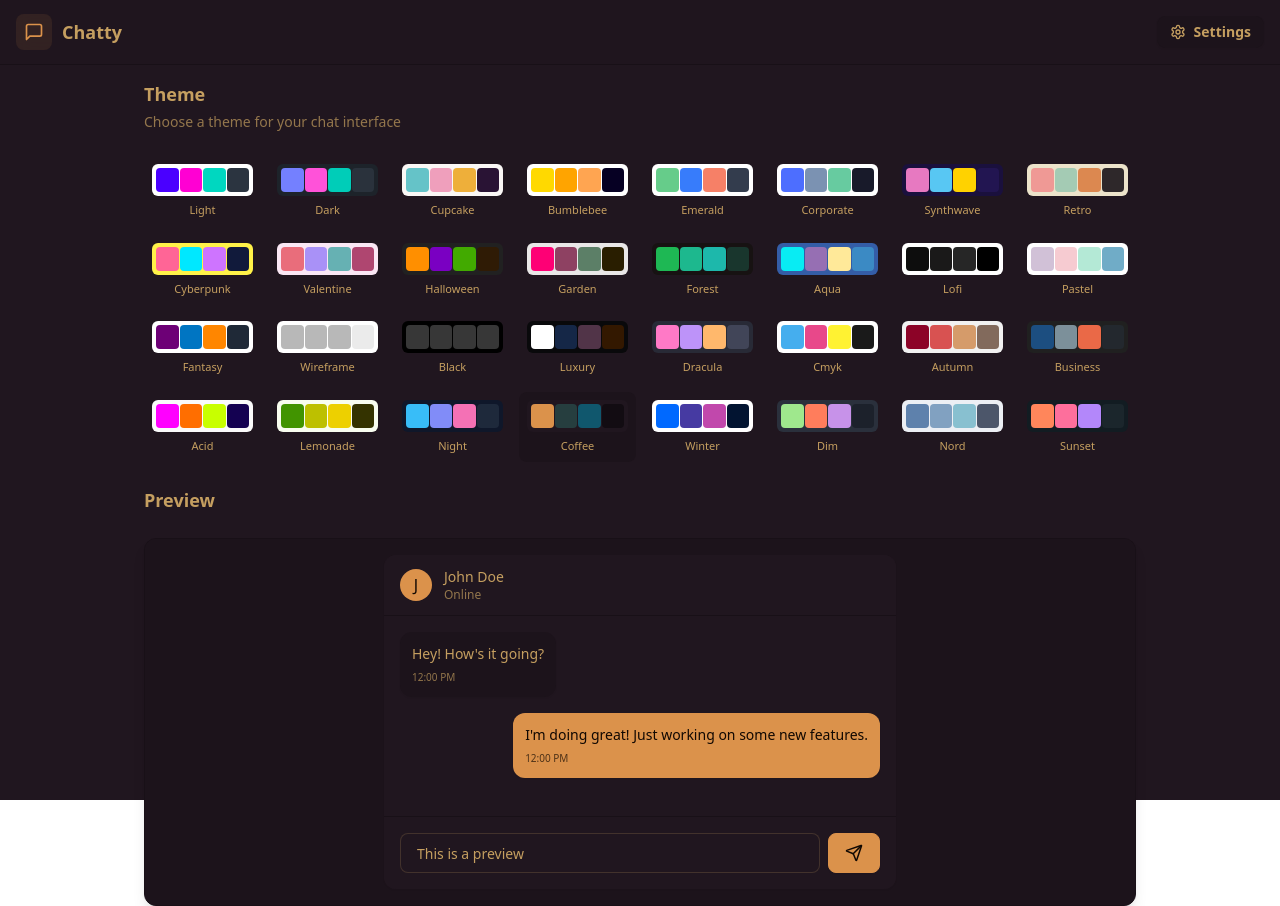
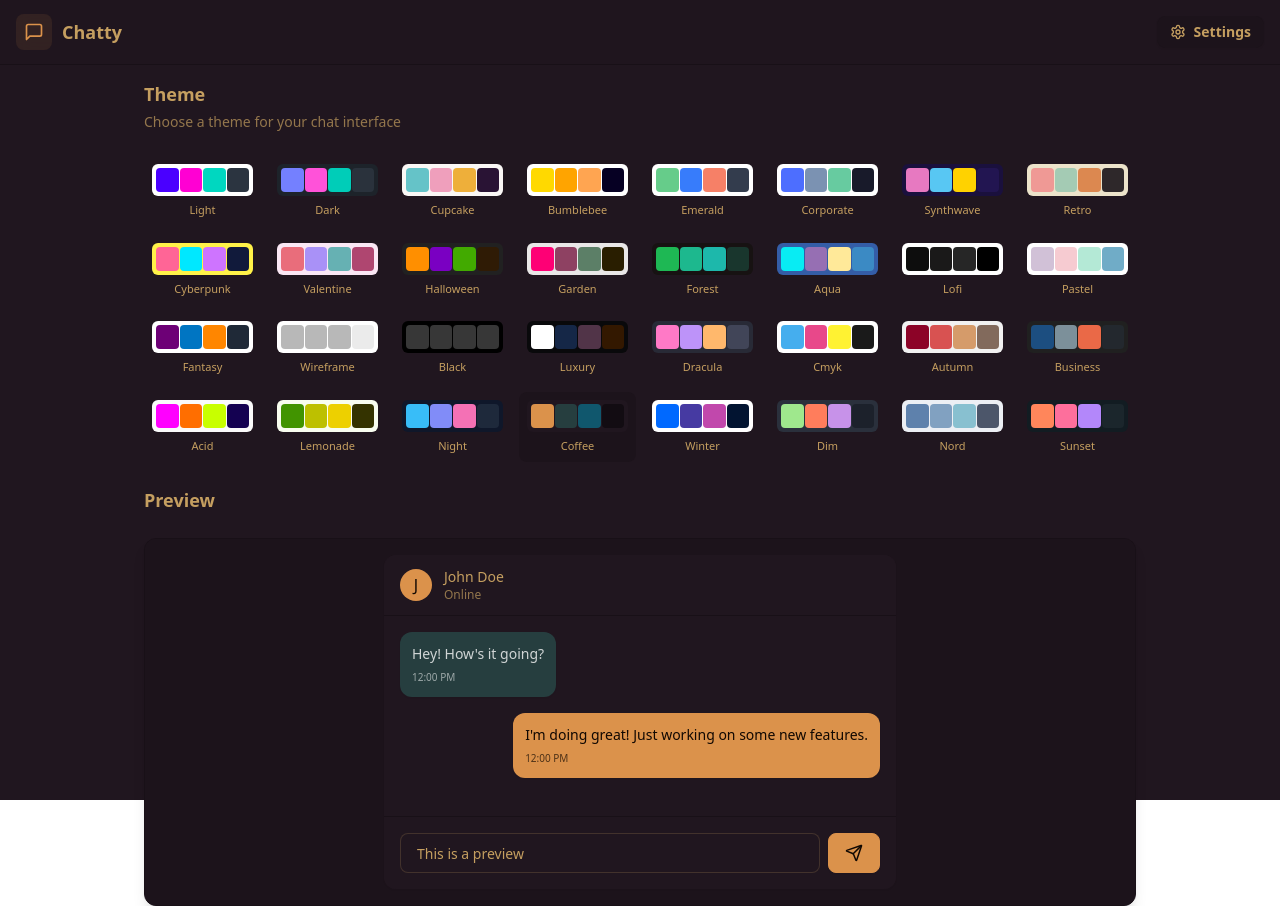
Before and after one commit to Nelly6002/fullstack-chat-app-master, a React (Vite) app in the folder frontend/: page /settings in a window 1280 px wide. Built offline with nearby package versions, Linux system fonts and the light colour scheme; no server answers.

Commit message:
feat: Add a settings page for theme customization and implement backend message editing with a time limit and real-time updates.

```diff
--- a/frontend/src/pages/SettingsPage.jsx
+++ b/frontend/src/pages/SettingsPage.jsx
@@ -73,14 +73,14 @@ const SettingsPage = () => {
                       <div
                         className={`
                           max-w-[80%] rounded-xl p-3 shadow-sm
-                          ${message.isSent ? "bg-primary text-primary-content" : "bg-base-200"}
+                          ${message.isSent ? "bg-primary text-primary-content" : "bg-secondary text-secondary-content"}
                         `}
                       >
                         <p className="text-sm">{message.content}</p>
                         <p
                           className={`
                             text-[10px] mt-1.5
-                            ${message.isSent ? "text-primary-content/70" : "text-base-content/70"}
+                            ${message.isSent ? "text-primary-content/70" : "text-secondary-content/70"}
                           `}
                         >
                           12:00 PM
```
Also changed, not shown: 1 other file (tests, documents, lock files or other folders).
